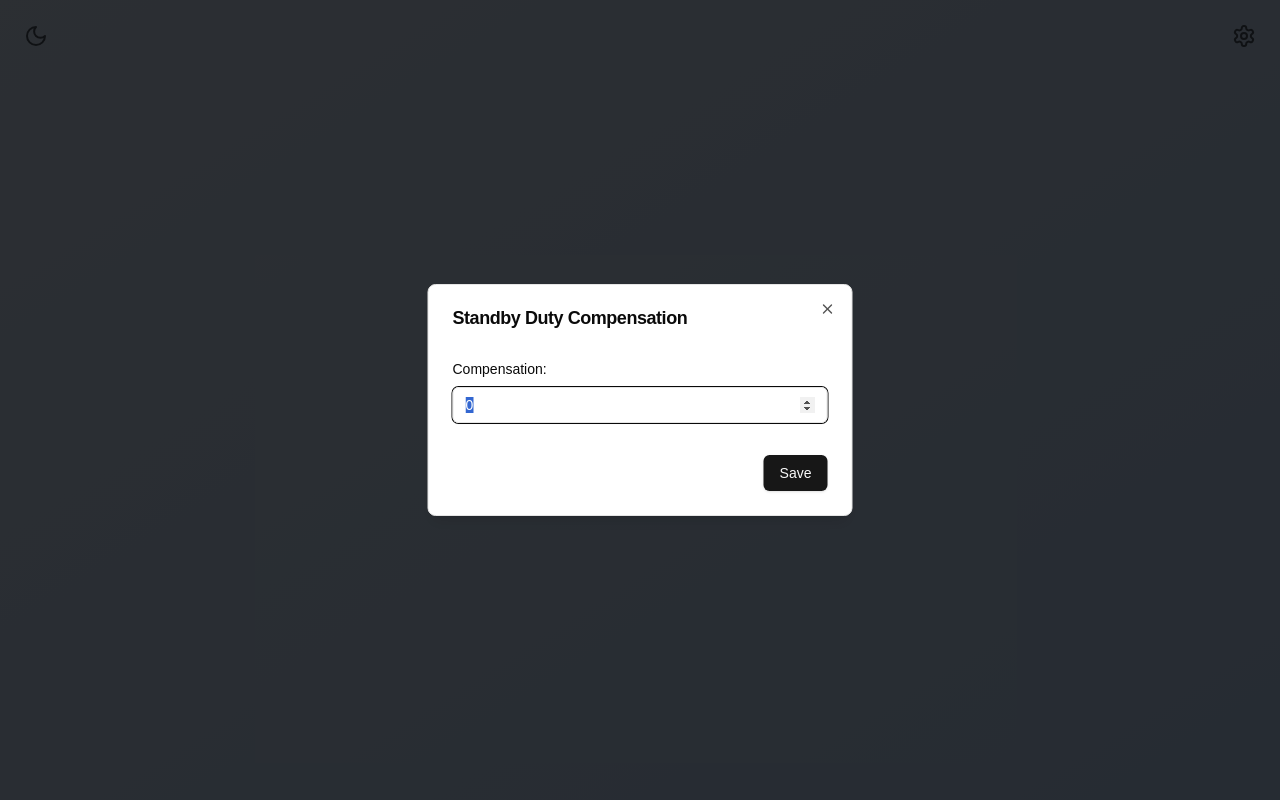
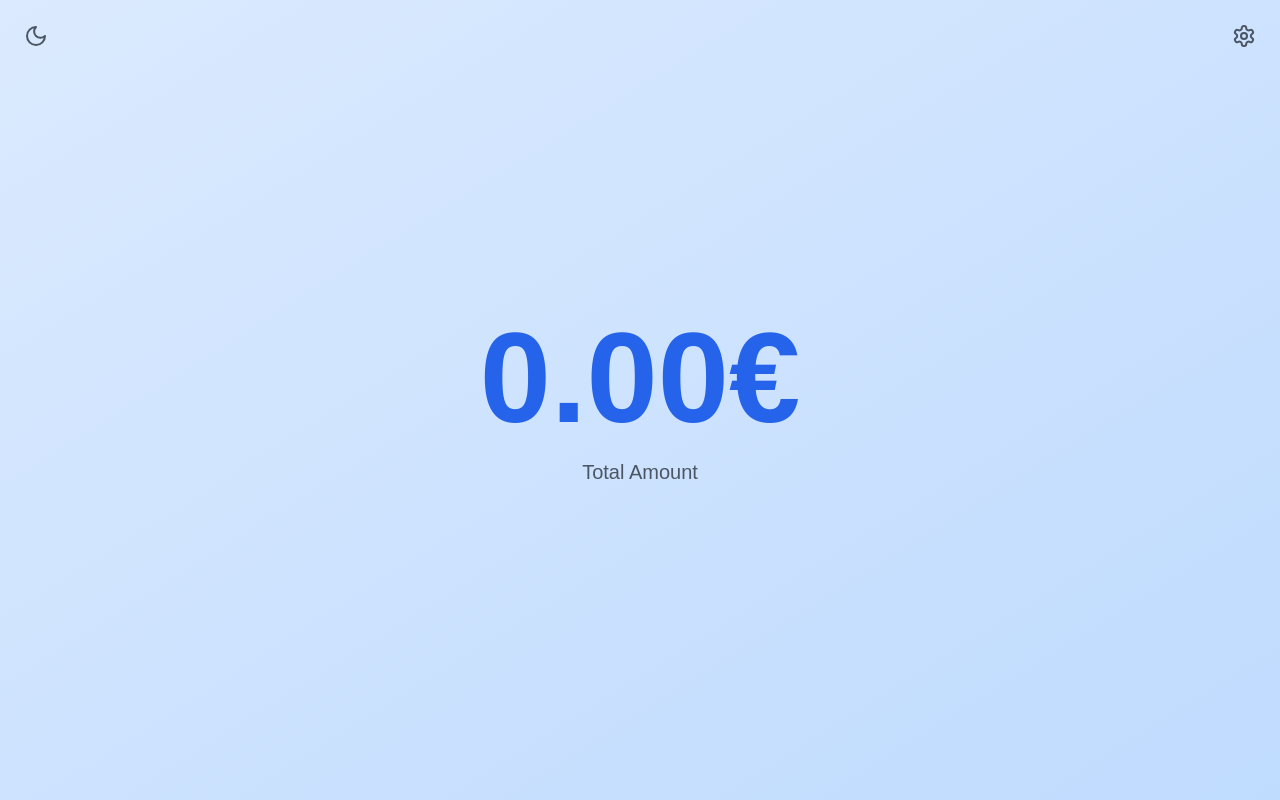
Before and after one commit to shebpamm/pagertally, a Next.js app: page / in a window 1280 px wide. Built offline with nearby package versions, Linux system fonts and the light colour scheme.

Commit message:
fix: do SSR for localstorage

```diff
--- a/src/app/page.tsx
+++ b/src/app/page.tsx
@@ -11,14 +11,19 @@ import { useInterval } from "usehooks-ts";
 
 export default function MoneyDisplay() {
   const getTz = () => new Date().getTimezoneOffset() * 60 * 1000;
-  const getCompensation = () => calculateStandbyCompensationUntil(Date.now() - getTz(), pay);
+  const getCompensation = () =>
+    calculateStandbyCompensationUntil(Date.now() - getTz(), pay);
 
-  const initialPayObj = localStorage.getItem("standbyCompensation");
-  const initialPay = initialPayObj ? parseFloat(initialPayObj) : 0;
+  let initialPay;
+  if (typeof window !== "undefined") {
+    const initialPayObj = window.localStorage.getItem("standbyCompensation");
+    initialPay = initialPayObj ? parseFloat(initialPayObj) : 0;
+  } else {
+    initialPay = 0;
+  }
+
   const [pay, setPay] = useState(initialPay);
-  const [compensation, setCompensation] = useState(
-    getCompensation()
-  );
+  const [compensation, setCompensation] = useState(getCompensation());
 
   const { theme, toggleTheme, themeColors } = useTheme();
 
@@ -39,7 +44,9 @@ export default function MoneyDisplay() {
       <div
         className={`absolute top-4 right-4 p-2 ${themeColors.settingsButton} transition-colors cursor-pointer`}
       >
-        <StandbyCompensationSettings onCompensationChange={pay => setPay(pay)}/>
+        <StandbyCompensationSettings
+          onCompensationChange={(pay) => setPay(pay)}
+        />
       </div>
       <div className="text-center">
         <h1
--- a/src/components/settings.tsx
+++ b/src/components/settings.tsx
@@ -10,7 +10,8 @@ interface StandbyCompensationSettingsProps {
 }
 
 export default function StandbyCompensationSettings({ onCompensationChange }: StandbyCompensationSettingsProps) {
-  const [isOpen, setIsOpen] = useState(localStorage.getItem("standbyCompensation") ? false : true);
+
+  const [isOpen, setIsOpen] = useState(typeof window !== undefined ? false : (localStorage.getItem("standbyCompensation") ? false : true));
   const [compensation, setCompensation] = useLocalStorage<number>("standbyCompensation", 0);
 
   const handleSave = () => {
--- a/src/contexts/ThemeContext.tsx
+++ b/src/contexts/ThemeContext.tsx
@@ -20,21 +20,25 @@ export const ThemeProvider: React.FC<{ children: React.ReactNode }> = ({
   const [theme, setTheme] = useState<Theme>("light");
 
   useEffect(() => {
-    const savedTheme = localStorage.getItem("theme") as Theme;
+    if (typeof window === undefined) return
+
+    const savedTheme = window.localStorage.getItem("theme") as Theme;
     if (savedTheme) {
       if (savedTheme === "light" || savedTheme === "dark") {
         setTheme(savedTheme);
       } else {
         setTheme("light");
-        localStorage.setItem("theme", "light");
+        window.localStorage.setItem("theme", "light");
       }
     }
   }, []);
 
   const toggleTheme = () => {
+    if (typeof window === undefined) return
+
     const newTheme = theme === "light" ? "dark" : "light";
     setTheme(newTheme);
-    localStorage.setItem("theme", newTheme);
+    window.localStorage.setItem("theme", newTheme);
   };
 
   const themeColors = themeData[theme];
```
